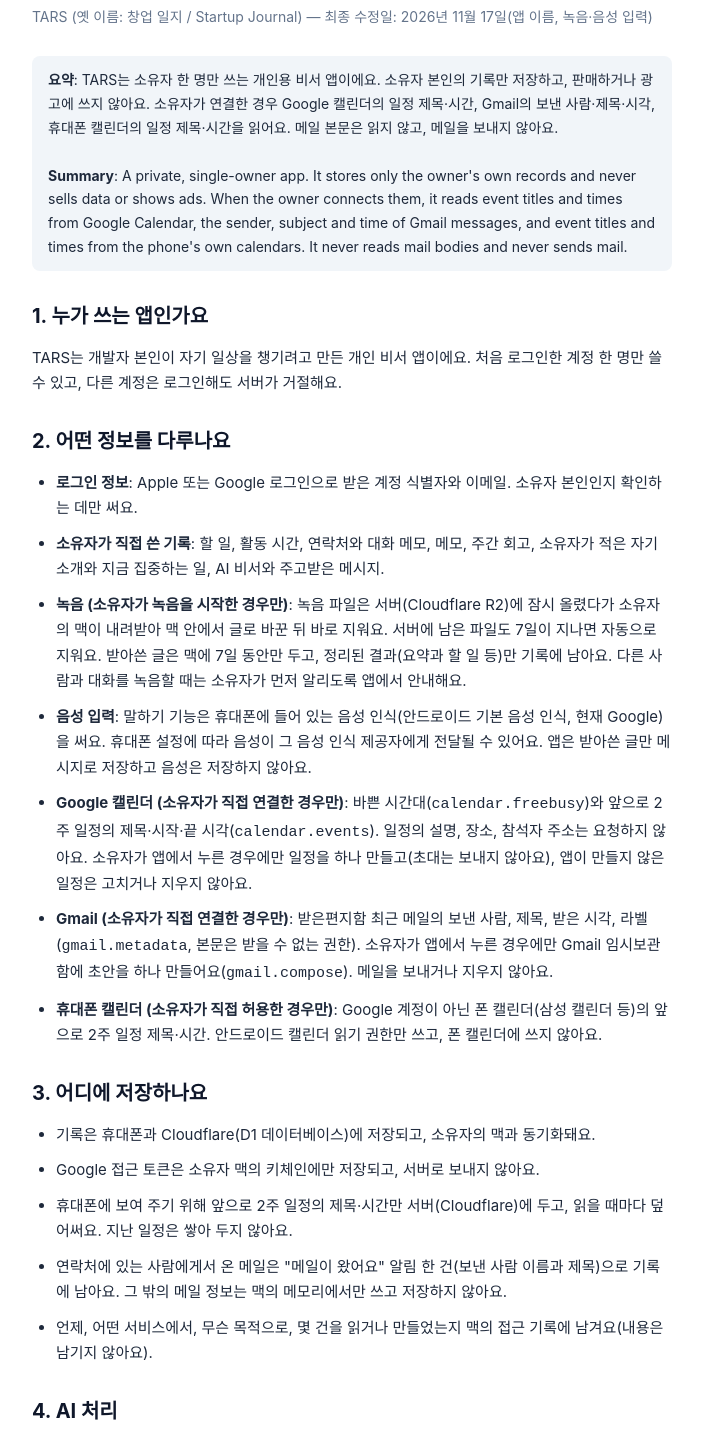
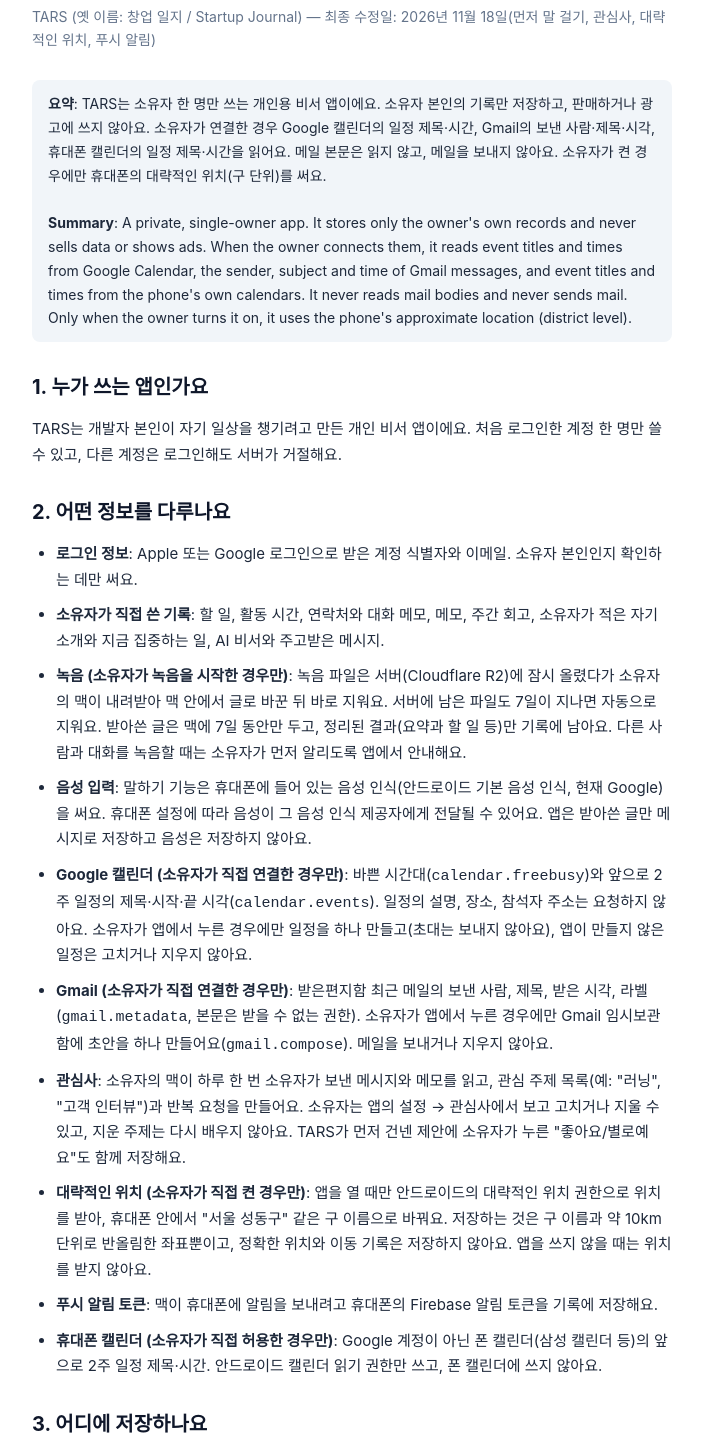
Before and after one commit to quddlr9015/quddlr9015.github.io, a plain HTML site: page startup-journal/privacy-policy.html in a window 1280 px wide. Shown: the part 111-1555 px from the top of the page, without its empty margins (288-989 px from the left). Drawn offline with Linux system fonts and the light colour scheme.

Commit message:
startup-journal: privacy policy for speak-first suggestions, interests, approximate location and push
Co-Authored-By: Claude Opus 5.5 <noreply@anthropic.com>

```diff
--- a/startup-journal/privacy-policy.html
+++ b/startup-journal/privacy-policy.html
@@ -21,9 +21,9 @@
 <body>
   <div class="container">
     <h1>개인정보처리방침</h1>
-    <p class="subtitle">TARS (옛 이름: 창업 일지 / Startup Journal) &mdash; 최종 수정일: 2026년 11월 17일(앱 이름, 녹음·음성 입력)</p>
+    <p class="subtitle">TARS (옛 이름: 창업 일지 / Startup Journal) &mdash; 최종 수정일: 2026년 11월 18일(먼저 말 걸기, 관심사, 대략적인 위치, 푸시 알림)</p>
 
-    <div class="note"><strong>요약</strong>: TARS는 소유자 한 명만 쓰는 개인용 비서 앱이에요. 소유자 본인의 기록만 저장하고, 판매하거나 광고에 쓰지 않아요. 소유자가 연결한 경우 Google 캘린더의 일정 제목·시간, Gmail의 보낸 사람·제목·시각, 휴대폰 캘린더의 일정 제목·시간을 읽어요. 메일 본문은 읽지 않고, 메일을 보내지 않아요.<br><br><strong>Summary</strong>: A private, single-owner app. It stores only the owner's own records and never sells data or shows ads. When the owner connects them, it reads event titles and times from Google Calendar, the sender, subject and time of Gmail messages, and event titles and times from the phone's own calendars. It never reads mail bodies and never sends mail.</div>
+    <div class="note"><strong>요약</strong>: TARS는 소유자 한 명만 쓰는 개인용 비서 앱이에요. 소유자 본인의 기록만 저장하고, 판매하거나 광고에 쓰지 않아요. 소유자가 연결한 경우 Google 캘린더의 일정 제목·시간, Gmail의 보낸 사람·제목·시각, 휴대폰 캘린더의 일정 제목·시간을 읽어요. 메일 본문은 읽지 않고, 메일을 보내지 않아요. 소유자가 켠 경우에만 휴대폰의 대략적인 위치(구 단위)를 써요.<br><br><strong>Summary</strong>: A private, single-owner app. It stores only the owner's own records and never sells data or shows ads. When the owner connects them, it reads event titles and times from Google Calendar, the sender, subject and time of Gmail messages, and event titles and times from the phone's own calendars. It never reads mail bodies and never sends mail. Only when the owner turns it on, it uses the phone's approximate location (district level).</div>
 
     <h2>1. 누가 쓰는 앱인가요</h2>
     <p>TARS는 개발자 본인이 자기 일상을 챙기려고 만든 개인 비서 앱이에요. 처음 로그인한 계정 한 명만 쓸 수 있고, 다른 계정은 로그인해도 서버가 거절해요.</p>
@@ -36,6 +36,9 @@
       <li><strong>음성 입력</strong>: 말하기 기능은 휴대폰에 들어 있는 음성 인식(안드로이드 기본 음성 인식, 현재 Google)을 써요. 휴대폰 설정에 따라 음성이 그 음성 인식 제공자에게 전달될 수 있어요. 앱은 받아쓴 글만 메시지로 저장하고 음성은 저장하지 않아요.</li>
       <li><strong>Google 캘린더 (소유자가 직접 연결한 경우만)</strong>: 바쁜 시간대(<code>calendar.freebusy</code>)와 앞으로 2주 일정의 제목·시작·끝 시각(<code>calendar.events</code>). 일정의 설명, 장소, 참석자 주소는 요청하지 않아요. 소유자가 앱에서 누른 경우에만 일정을 하나 만들고(초대는 보내지 않아요), 앱이 만들지 않은 일정은 고치거나 지우지 않아요.</li>
       <li><strong>Gmail (소유자가 직접 연결한 경우만)</strong>: 받은편지함 최근 메일의 보낸 사람, 제목, 받은 시각, 라벨(<code>gmail.metadata</code>, 본문은 받을 수 없는 권한). 소유자가 앱에서 누른 경우에만 Gmail 임시보관함에 초안을 하나 만들어요(<code>gmail.compose</code>). 메일을 보내거나 지우지 않아요.</li>
+      <li><strong>관심사</strong>: 소유자의 맥이 하루 한 번 소유자가 보낸 메시지와 메모를 읽고, 관심 주제 목록(예: "러닝", "고객 인터뷰")과 반복 요청을 만들어요. 소유자는 앱의 설정 → 관심사에서 보고 고치거나 지울 수 있고, 지운 주제는 다시 배우지 않아요. TARS가 먼저 건넨 제안에 소유자가 누른 "좋아요/별로예요"도 함께 저장해요.</li>
+      <li><strong>대략적인 위치 (소유자가 직접 켠 경우만)</strong>: 앱을 열 때만 안드로이드의 대략적인 위치 권한으로 위치를 받아, 휴대폰 안에서 "서울 성동구" 같은 구 이름으로 바꿔요. 저장하는 것은 구 이름과 약 10km 단위로 반올림한 좌표뿐이고, 정확한 위치와 이동 기록은 저장하지 않아요. 앱을 쓰지 않을 때는 위치를 받지 않아요.</li>
+      <li><strong>푸시 알림 토큰</strong>: 맥이 휴대폰에 알림을 보내려고 휴대폰의 Firebase 알림 토큰을 기록에 저장해요.</li>
       <li><strong>휴대폰 캘린더 (소유자가 직접 허용한 경우만)</strong>: Google 계정이 아닌 폰 캘린더(삼성 캘린더 등)의 앞으로 2주 일정 제목·시간. 안드로이드 캘린더 읽기 권한만 쓰고, 폰 캘린더에 쓰지 않아요.</li>
     </ul>
 
@@ -50,6 +53,7 @@
 
     <h2>4. AI 처리</h2>
     <p>AI 비서는 Anthropic의 Claude를 써요. 소유자의 맥에서 기록 요약과 메시지를 Claude에 보내 답과 제안을 받아요. 캘린더를 연결하면 계산된 빈 시간과 앞으로 7일 일정의 제목·시간을 보내요. Gmail을 연결하면 아침 브리핑을 만들 때 지난 24시간 기본 탭 메일의 보낸 사람 이름·도메인과 제목만 보내요. 메일 주소, 본문, 인증번호·로그인 메일, 광고·소셜 메일은 보내지 않아요. 토큰은 보내지 않아요. 일정 만들기와 초안 저장은 소유자가 휴대폰에서 누른 경우에만 해요.</p>
+    <p><strong>먼저 말 걸기</strong>: 소유자가 끄지 않으면, 맥이 하루 몇 번 기록과 관심사, 일정, (켠 경우) 구 이름과 날씨, 공개된 인기 검색어를 Claude에 보내 먼저 건넬 제안이 있는지 정해요. 웹에서 찾아야 하는 제안은 따로 웹 검색을 하는데, 이때는 일반적인 검색어(주제, 종류, 지역, 기간)와 "지금 집중하는 일"만 보내고 연락처, 메모, 대화 내용은 보내지 않아요. 날씨는 Open-Meteo에 약 10km 단위 좌표만 보내 받아요. 인기 검색어는 Google 트렌드의 공개 목록을 받아요. 설정 → TARS가 먼저 말 걸기에서 끌 수 있어요.</p>
 
     <h2>5. Google 사용자 데이터에 관한 약속</h2>
     <p>TARS가 Google API로 받은 정보를 사용하고 전송하는 방식은 <a href="https://developers.google.com/terms/api-services-user-data-policy">Google API 서비스 사용자 데이터 정책</a>의 제한적 사용(Limited Use) 요건을 포함해 이를 따릅니다.</p>
@@ -61,12 +65,13 @@
     </ul>
 
     <h2>6. 제3자 제공</h2>
-    <p>기록을 판매하거나 광고에 쓰지 않아요. 앱을 운영하기 위해 다음 서비스를 써요: Cloudflare(저장·동기화), Anthropic(AI 처리), Apple·Google(로그인과 캘린더 연결). 이 서비스들의 서버는 대한민국 밖(미국 등)에 있을 수 있어요.</p>
+    <p>기록을 판매하거나 광고에 쓰지 않아요. 앱을 운영하기 위해 다음 서비스를 써요: Cloudflare(저장·동기화), Anthropic(AI 처리), Apple·Google(로그인과 캘린더 연결), Google Firebase(휴대폰 알림 전달), Open-Meteo(날씨, 위치를 켠 경우만). 이 서비스들의 서버는 대한민국 밖(미국 등)에 있을 수 있어요.</p>
 
     <h2>7. 연결 끊기와 삭제</h2>
     <ul>
       <li>Google 캘린더와 Gmail 연결은 앱의 설정 → 연결된 서비스에서 언제든 끊을 수 있어요. <a href="https://myaccount.google.com/permissions">Google 계정의 서드파티 연결 관리</a>에서 권한을 취소해도 돼요. 끊으면 맥 키체인의 토큰을 지우고, 마지막 Google 연결을 끊을 때 Google 쪽 권한도 취소해요.</li>
       <li>휴대폰 캘린더 연결을 끊으면 서버에 올린 폰 일정을 지워요. 안드로이드 권한은 휴대폰 설정에서 끌 수 있어요.</li>
+      <li>위치는 설정 → TARS가 먼저 말 걸기 → 위치로 제안 받기를 끄면 저장된 구 이름과 좌표를 지워요. 안드로이드 위치 권한은 휴대폰 설정에서 끌 수 있어요.</li>
       <li>기록 삭제를 원하면 아래 연락처로 알려 주세요.</li>
     </ul>
 
```
